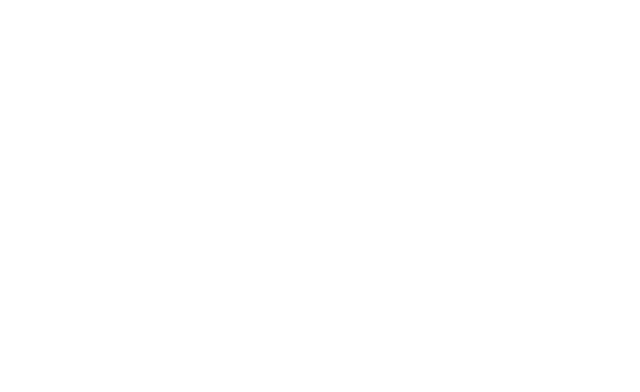
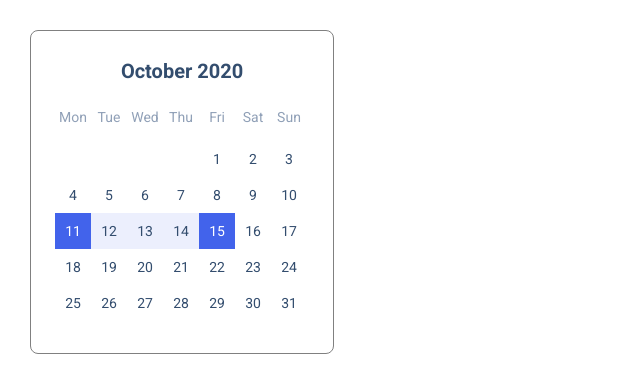
Before and after one commit to js-tasks-ru/htmlcss-20210513_bygermina, a website: page 05-lection3/03-calendar/index.html in a window 1280 px wide. Shown: the whole page, without its empty margins (0-640 px from the left). Drawn offline with Linux system fonts and the light colour scheme.

Commit message:
add calendar

```diff
--- a/05-lection3/03-calendar/calendar.css
+++ b/05-lection3/03-calendar/calendar.css
@@ -0,0 +1,54 @@
+.calendar__wrapper {
+  position: relative;
+  padding-bottom: 100%;
+}
+
+.calendar {
+  border: 1px solid grey;
+  border-radius: 8px;
+  padding: 28px 24px 6px 24px;
+  width: 100%;
+  max-width: 254px;
+  margin: 30px;
+  color: #334d6e;
+}
+
+.calendar__title {
+  margin-bottom: 10px;
+  font-size: 20px;
+  font-weight: 600;
+  line-height: 24px;
+  text-align: center;
+}
+
+.calendar__inner {
+  position: absolute;
+  top: 0;
+  left: 0;
+  bottom: 0;
+  right: 0;
+  display: grid;
+  grid-template-columns: repeat(7, 36px);
+  grid-template-rows: 48px repeat(5, 36px);
+}
+
+.calendar__item {
+  display: flex;
+  justify-content: center;
+  align-items: center;
+  font-size: 14px;
+  line-height: 20px;
+}
+
+.calendar__item_day {
+  color: #90a0b7;
+}
+
+.calendar__item_active {
+  background: var(--blue);
+  color: var(--white);
+}
+
+.calendar__item_between-active {
+  background: rgba(160, 177, 245, 0.2);
+}
--- a/05-lection3/03-calendar/index.html
+++ b/05-lection3/03-calendar/index.html
@@ -7,6 +7,55 @@
         <title>Calendar</title>
     </head>
     <body>
+        <div class="calendar">
+            <div class="calendar__title">October 2020</div>
+            <div class="calendar__wrapper">
+                <div class="calendar__inner">
+                    <span class="calendar__item calendar__item_day">Mon</span>
+                    <span class="calendar__item calendar__item_day">Tue</span>
+                    <span class="calendar__item calendar__item_day">Wed</span>
+                    <span class="calendar__item calendar__item_day">Thu</span>
+                    <span class="calendar__item calendar__item_day">Fri</span>
+                    <span class="calendar__item calendar__item_day">Sat</span>
+                    <span class="calendar__item calendar__item_day">Sun</span>
 
+                    <span class="calendar__item"></span>
+                    <span class="calendar__item"></span>
+                    <span class="calendar__item"></span>
+                    <span class="calendar__item"></span>
+                    <span class="calendar__item">1</span>
+                    <span class="calendar__item">2</span>
+                    <span class="calendar__item">3</span>
+                    <span class="calendar__item">4</span>
+                    <span class="calendar__item">5</span>
+                    <span class="calendar__item">6</span>
+                    <span class="calendar__item">7</span>
+                    <span class="calendar__item">8</span>
+                    <span class="calendar__item">9</span>
+                    <span class="calendar__item">10</span>
+                    <span class="calendar__item calendar__item_active">11</span>
+                    <span class="calendar__item calendar__item_between-active">12</span>
+                    <span class="calendar__item calendar__item_between-active">13</span>
+                    <span class="calendar__item calendar__item_between-active">14</span>
+                    <span class="calendar__item calendar__item_active">15</span>
+                    <span class="calendar__item">16</span>
+                    <span class="calendar__item">17</span>
+                    <span class="calendar__item">18</span>
+                    <span class="calendar__item">19</span>
+                    <span class="calendar__item">20</span>
+                    <span class="calendar__item">21</span>
+                    <span class="calendar__item">22</span>
+                    <span class="calendar__item">23</span>
+                    <span class="calendar__item">24</span>
+                    <span class="calendar__item">25</span>
+                    <span class="calendar__item">26</span>
+                    <span class="calendar__item">27</span>
+                    <span class="calendar__item">28</span>
+                    <span class="calendar__item">29</span>
+                    <span class="calendar__item">30</span>
+                    <span class="calendar__item">31</span>
+                </div>
+            </div>
+        </div>
     </body>
 </html>
--- a/assets/css/main.css
+++ b/assets/css/main.css
@@ -27,9 +27,12 @@ html,
 body {
   margin: 0;
   padding: 0;
+  height: 100%;
 }
 
 .page {
+  display: flex;
+  flex-direction: column;
 }
 
 .page__box {
@@ -37,7 +40,7 @@ body {
   margin: 0 auto;
 }
 
-.main {
-  height: 1036px;
+.page__main {
+  flex-grow: 1;
   background-color: #f9fafc;
 }
```
Also changed, not shown: index.html (+1 -3 lines).
